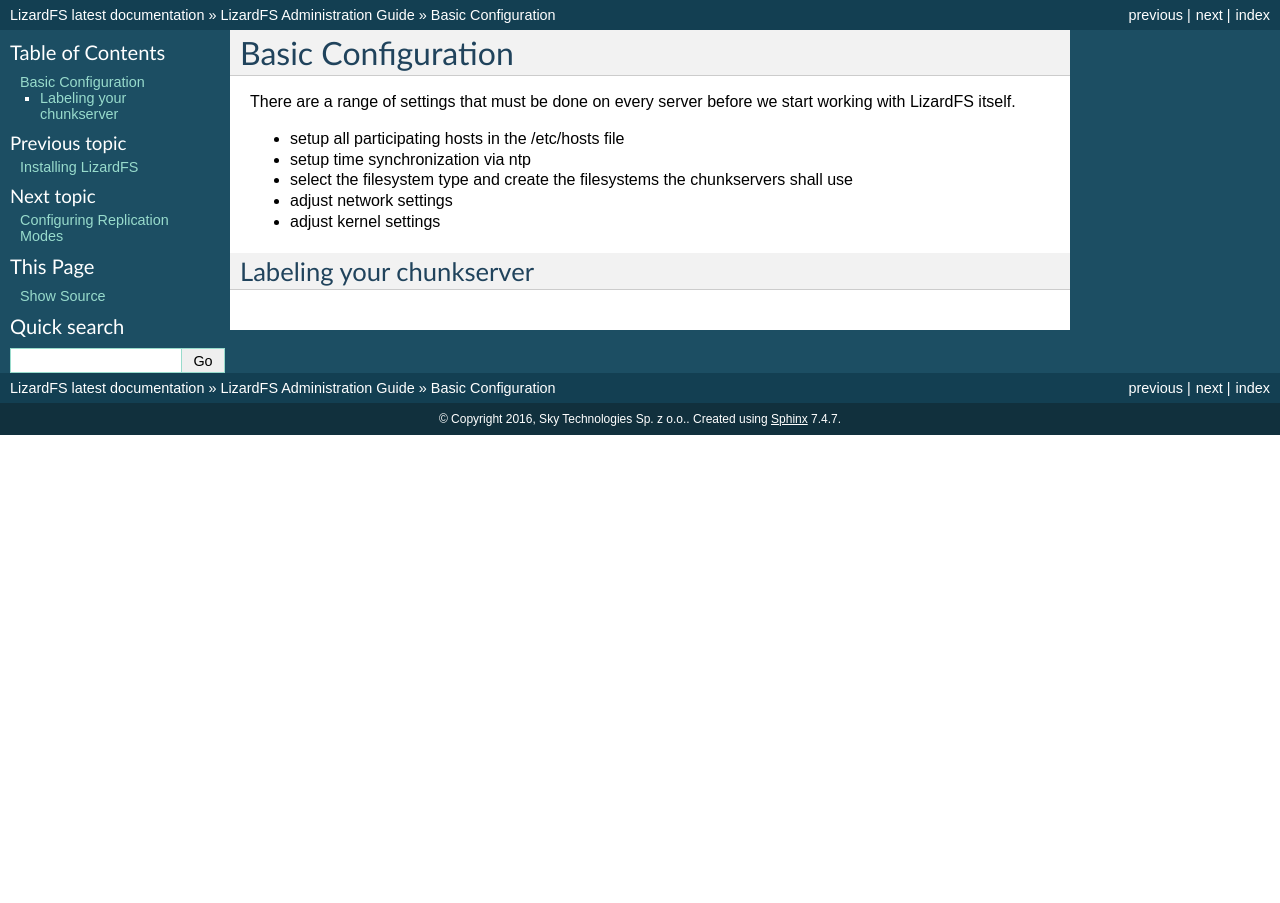
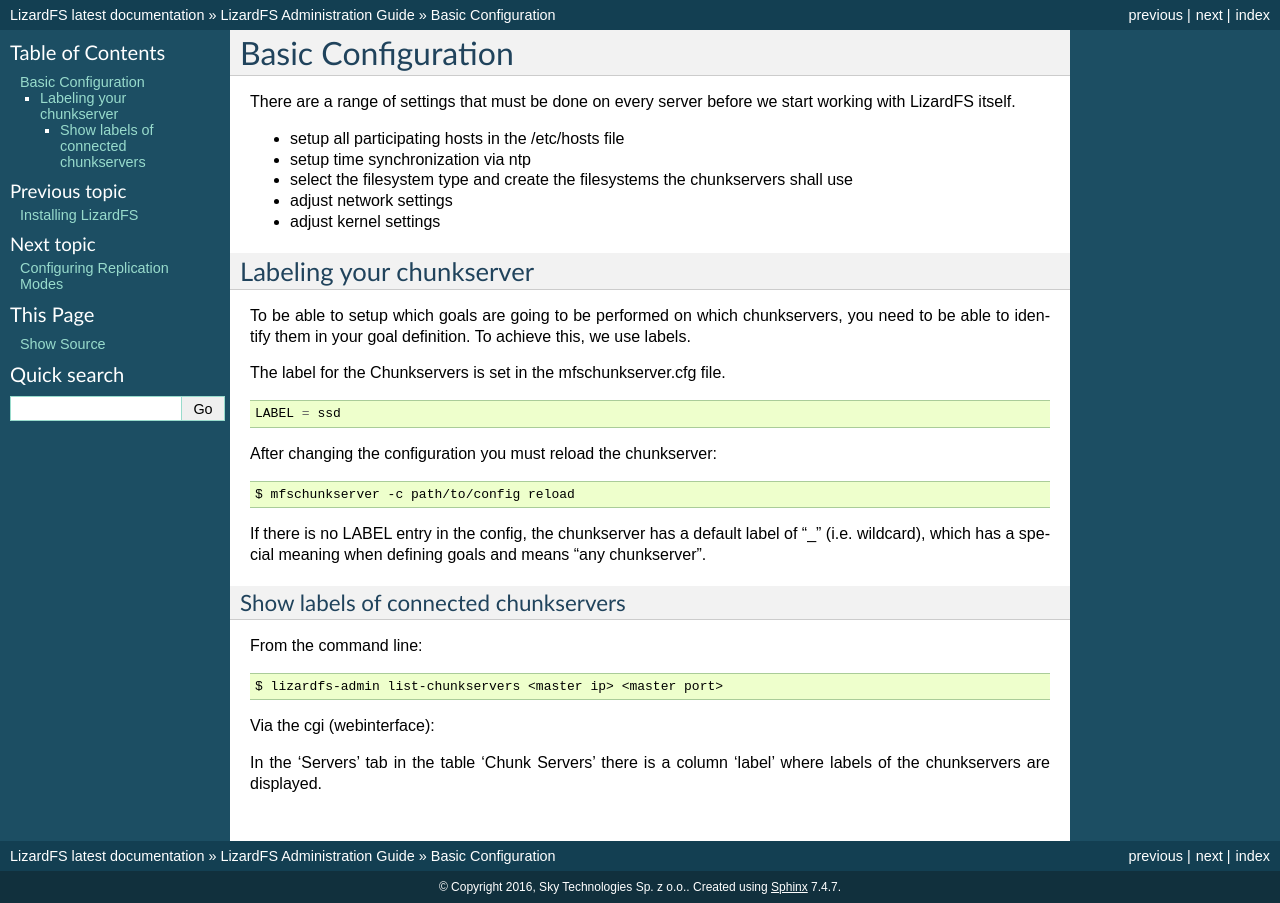
Before and after one commit to lizardfs/documentation, a Sphinx documentation site: the page built from source/adminguide/basic_configuration.rst, in a window 1280 px wide. Built offline with Sphinx 7.4.7, drawn with Linux system fonts in a browser that asks for light colours; pages that are not in the unit, such as notebooks, are missing from menus.

Commit message:
doc: small formatting change in replication chapter doc: added lbeling of chunkservers to basic config

```diff
--- a/source/adminguide/basic_configuration.rst
+++ b/source/adminguide/basic_configuration.rst
@@ -17,3 +17,28 @@
 
 Labeling your chunkserver
 =========================
+
+To be able to setup which goals are going to be performed on which
+chunkservers, you need to be able to identify them in your goal definition.
+To achieve this, we use labels.
+
+The label for the Chunkservers is set in the mfschunkserver.cfg file. ::
+
+   LABEL = ssd
+
+After changing the configuration you must reload the chunkserver::
+
+   $ mfschunkserver -c path/to/config reload
+
+If there is no LABEL entry in the config, the chunkserver has a default label of “_” (i.e. wildcard), which has a special meaning when defining goals and means “any chunkserver”.
+
+Show labels of connected chunkservers
+-------------------------------------
+
+From the command line::
+
+   $ lizardfs-admin list-chunkservers <master ip> <master port>
+
+Via the cgi (webinterface):
+
+In the ‘Servers’ tab in the table ‘Chunk Servers’ there is a column ‘label’ where labels of the chunkservers are displayed.
```
Also changed, not shown: source/adminguide/replication.rst (+5 -3 lines).
